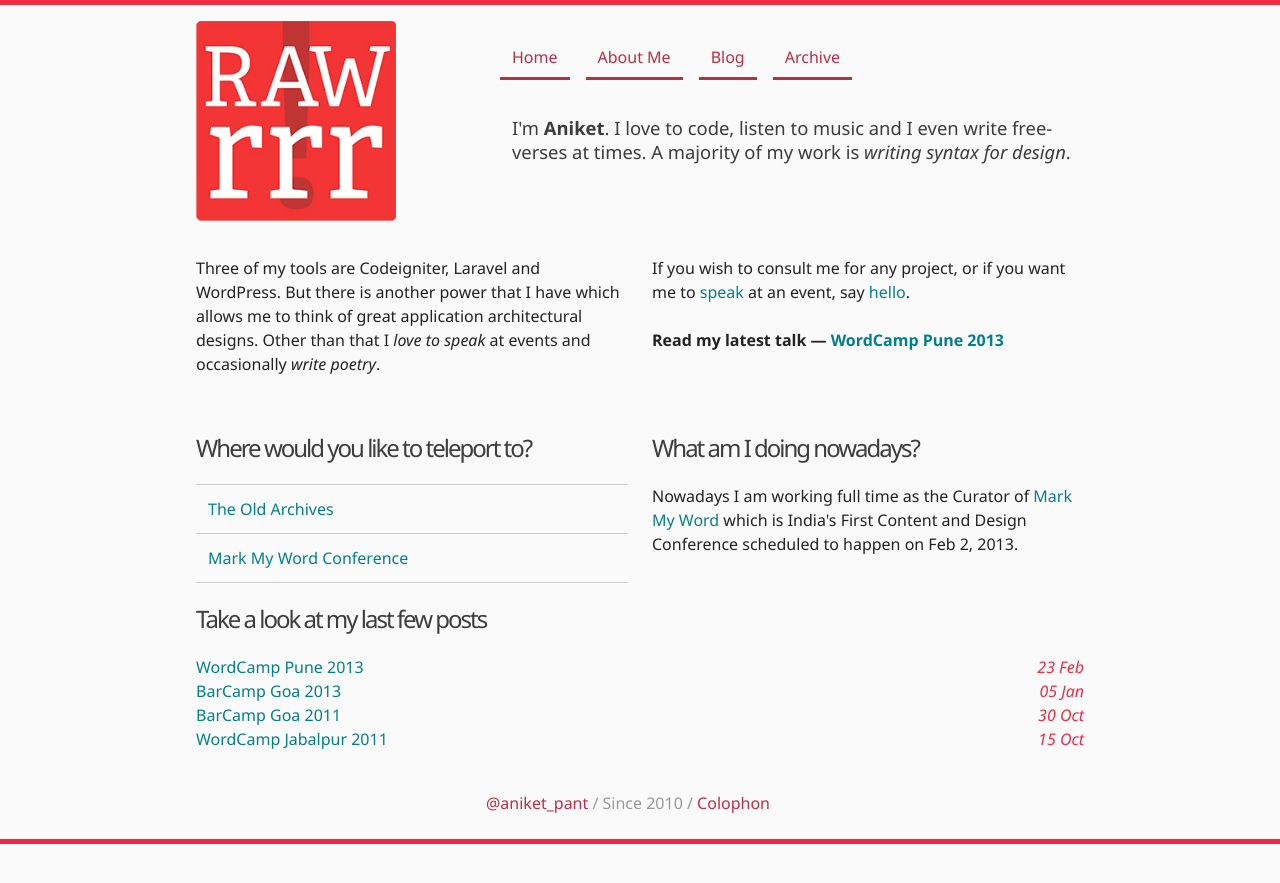
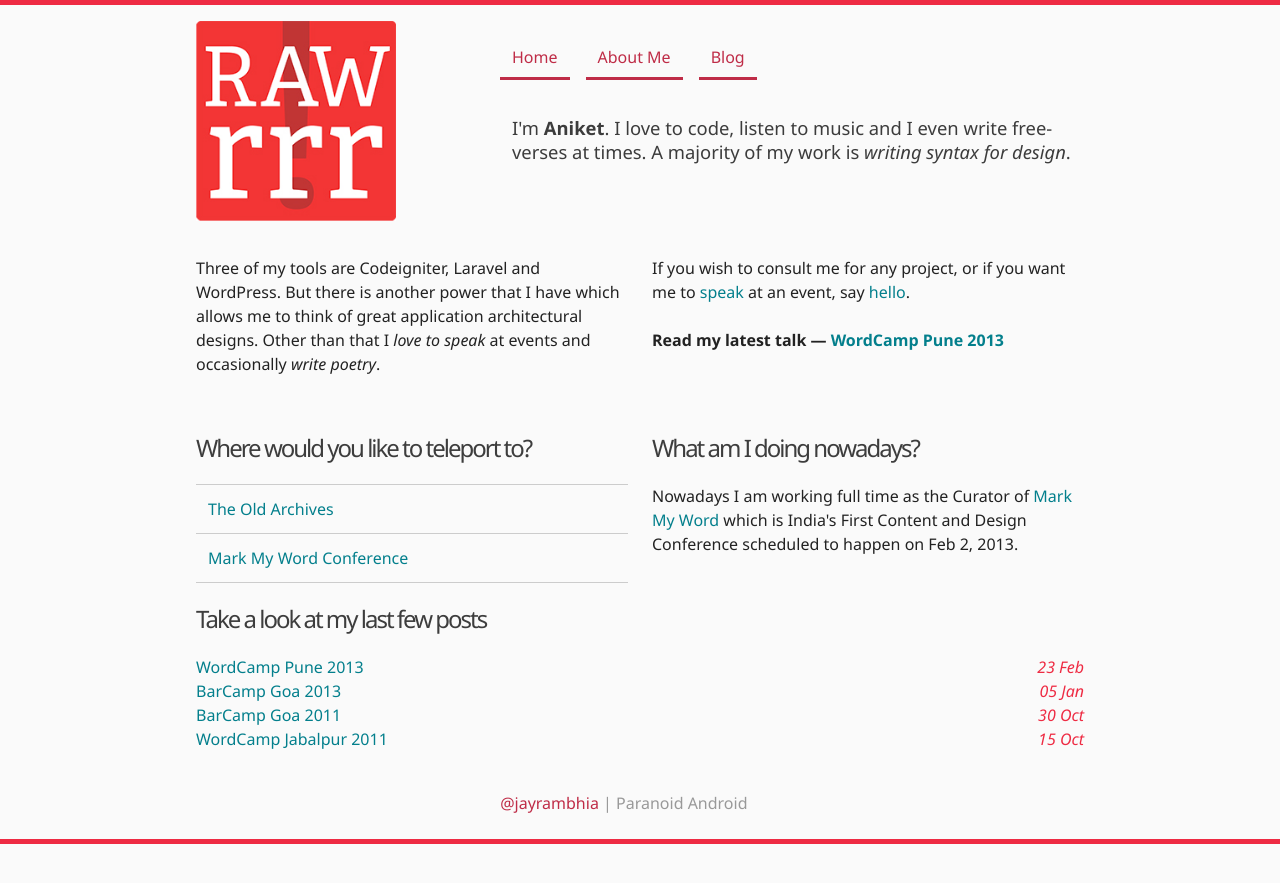
Before and after one commit to jayrambhia/jayrambhia.github.com, a Jekyll site: the page built from index.md, in a window 1280 px wide. Shown: the top 883 px of the page. Built offline with Jekyll 4.4.1, drawn with Linux system fonts in a browser that asks for light colours; comment, search, counter and statistics services are not loaded; some of the changed lines change nothing that is shown.

Commit message:
base changed

```diff
--- a/_layouts/base.html
+++ b/_layouts/base.html
@@ -9,7 +9,7 @@
         <title>{% if page.slug == "home" %}{{ site.tagline }}{% else %}{{ page.title }}{% endif %} &mdash; {{ site.name }}</title>
         <meta name="author" content="{{ author.name }}">
         <meta name="description" content="{{ site.desc }}">
-        <meta name="keywords" content="aniket, pant, rawrrr, weblog, css, php, html, codeigniter, laravel, jekyll">
+        <meta name="keywords" content="jay, rambhia, computer vision, python, trakcing, keypoints, c, c++, simplecv, opencv">
         <meta name="viewport" content="width=device-width">
 
         {% if page.type == 'post' %}
@@ -18,8 +18,8 @@
         <!-- twitter cards -->
         <meta name="twitter:card" content="summary">
         <meta name="twitter:url" content="{{ site.url }}{{ page.url }}">
-        <meta name="twitter:site" content="@aniket_pant">
-        <meta name="twitter:creator" content="@aniket_pant">
+        <meta name="twitter:site" content="@jayrambhia">
+        <meta name="twitter:creator" content="@jayrambhia">
         <meta name="twitter:title" content="{{ page.title }}">
         <meta name="twitter:description" content="{{ truncated_text }}...">
 
@@ -32,11 +32,11 @@
         {% endif %}
         {% if page.slug == "home" %}
         <!-- open graph tags -->
-        <meta property="og:title" content="Rawrrr! Aniket here." />
+        <meta property="og:title" content="Paranoid Android" />
         <meta property="og:type" content="blog" />
-        <meta property="og:url" content="http://aniketpant.com" />
-        <meta property="og:image" content="http://aniketpant.com/assets/images/logo-200x200.jpg" />
-        <meta property="og:site_name" content="Rawrrr! Aniket here." />
+        <meta property="og:url" content="http://jayrambhia.com" />
+        <meta property="og:image" content="http://jayrambhia.com/assets/images/logo-200x200.jpg" />
+        <meta property="og:site_name" content="Jay Rambhia's website." />
         <meta property="fb:admins" content="714102934" />
         {% endif %}
 
@@ -57,8 +57,7 @@
                         <ul class="nav nav--block portable-nav--stacked">
                             <li><a href="/">Home</a></li>
                             <li><a href="/about-me">About Me</a></li>
-                            <li><a href="/blog">Blog</a></li>
-                            <li><a href="/archive">Archive</a></li>
+                            <li><a href="/archive">Blog</a></li>
                         </ul>
                     </nav>
                     <div class="g two-thirds portable-one-whole flexbox__item">
@@ -81,7 +80,7 @@
             <div class="wrapper">
                 <footer class="g one-whole text--center" role="contentinfo">
                     <a href="https://plus.google.com/114828599949215633124?rel=author" class="accessibility">Google +</a>
-                    <p><a href="http://twitter.com/{{ site.author.twitter }}">@aniket_pant</a><span class="subtle">&nbsp;/&nbsp;Since 2010&nbsp;/&nbsp;</span><a href="/colophon">Colophon</a></p>
+                    <p><a href="http://twitter.com/{{ site.author.twitter }}">@jayrambhia</a><span class="subtle">&nbsp;|&nbsp;Paranoid Android&nbsp;&nbsp;</span>
                 </footer> <!-- footer -->
             </div>
             <div class="g one-whole zen-space full-width"></div>
```
